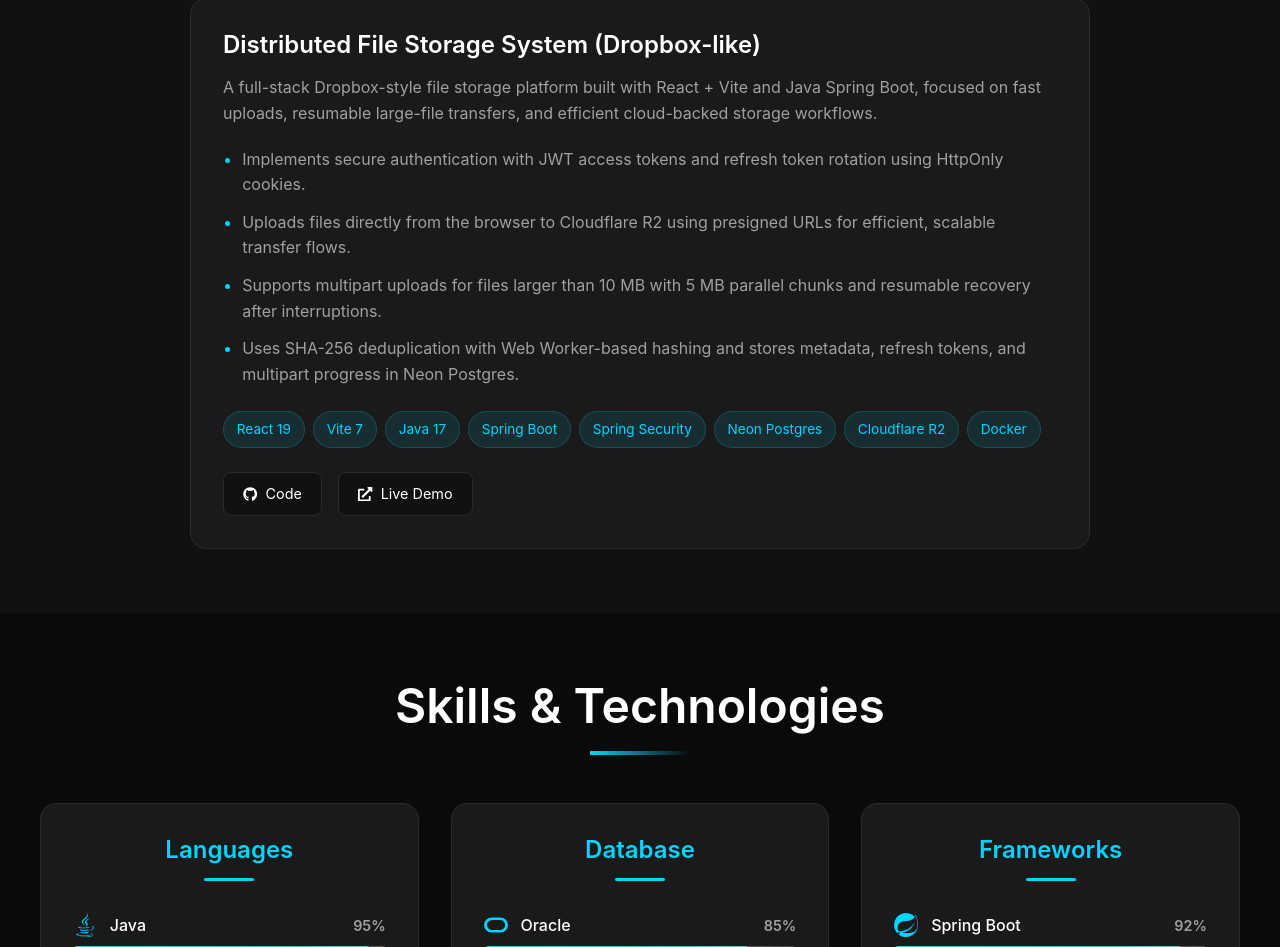
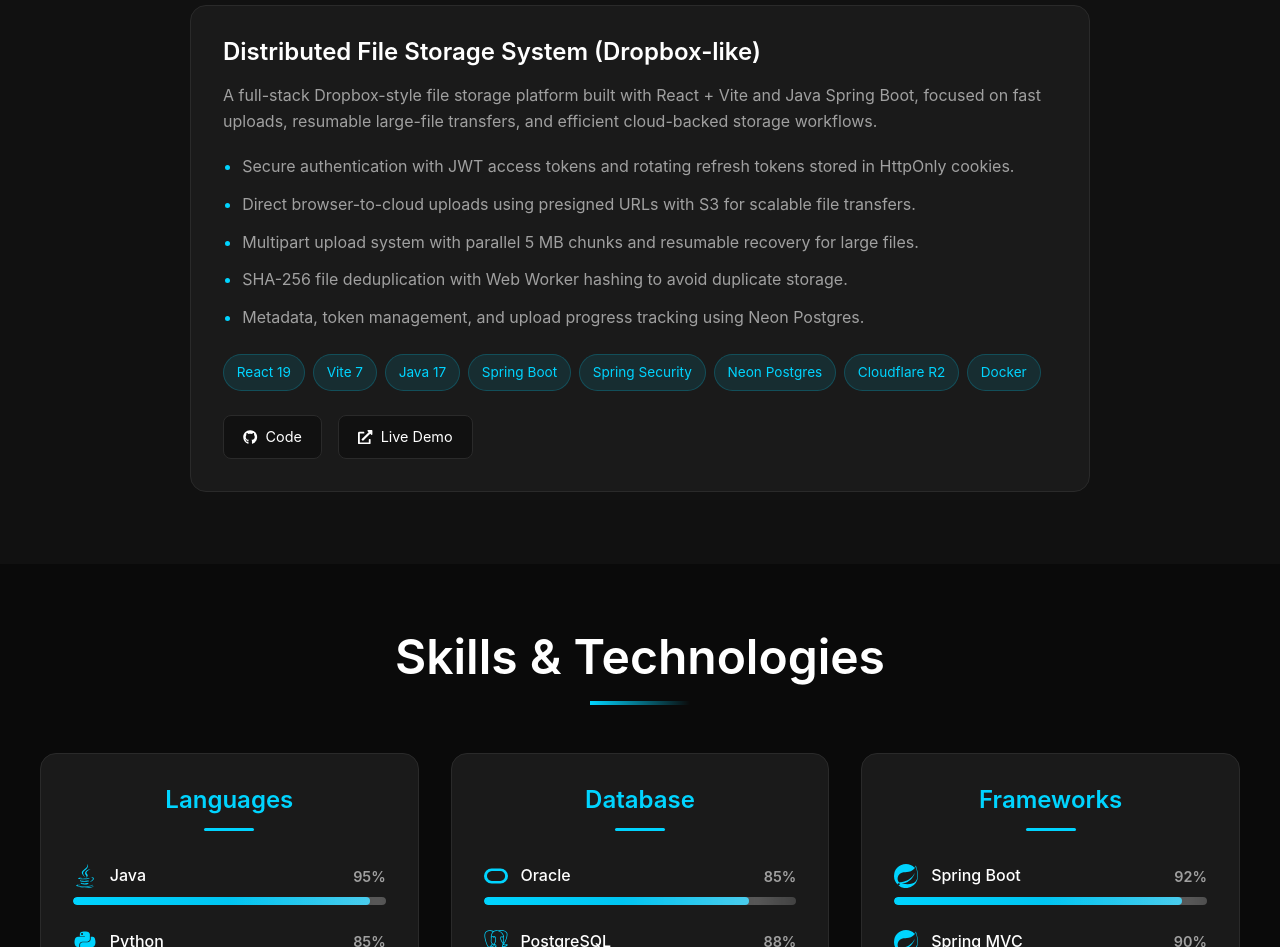
Before and after one commit to jai45/portfolio-site, a React (Vite) app: page / in a window 1280 px wide. Shown: the part 4162-5109 px from the top of the page. Built offline with nearby package versions, Linux system fonts and the light colour scheme.

Commit message:
project update

```diff
--- a/src/components/Projects.jsx
+++ b/src/components/Projects.jsx
@@ -14,10 +14,11 @@
       description:
         "A full-stack Dropbox-style file storage platform built with React + Vite and Java Spring Boot, focused on fast uploads, resumable large-file transfers, and efficient cloud-backed storage workflows.",
       highlights: [
-        "Implements secure authentication with JWT access tokens and refresh token rotation using HttpOnly cookies.",
-        "Uploads files directly from the browser to Cloudflare R2 using presigned URLs for efficient, scalable transfer flows.",
-        "Supports multipart uploads for files larger than 10 MB with 5 MB parallel chunks and resumable recovery after interruptions.",
-        "Uses SHA-256 deduplication with Web Worker-based hashing and stores metadata, refresh tokens, and multipart progress in Neon Postgres.",
+        "Secure authentication with JWT access tokens and rotating refresh tokens stored in HttpOnly cookies.",
+        "Direct browser-to-cloud uploads using presigned URLs with S3 for scalable file transfers.",
+        "Multipart upload system with parallel 5 MB chunks and resumable recovery for large files.",
+        "SHA-256 file deduplication with Web Worker hashing to avoid duplicate storage.",
+        "Metadata, token management, and upload progress tracking using Neon Postgres."
       ],
       technologies: [
         "React 19",
```
